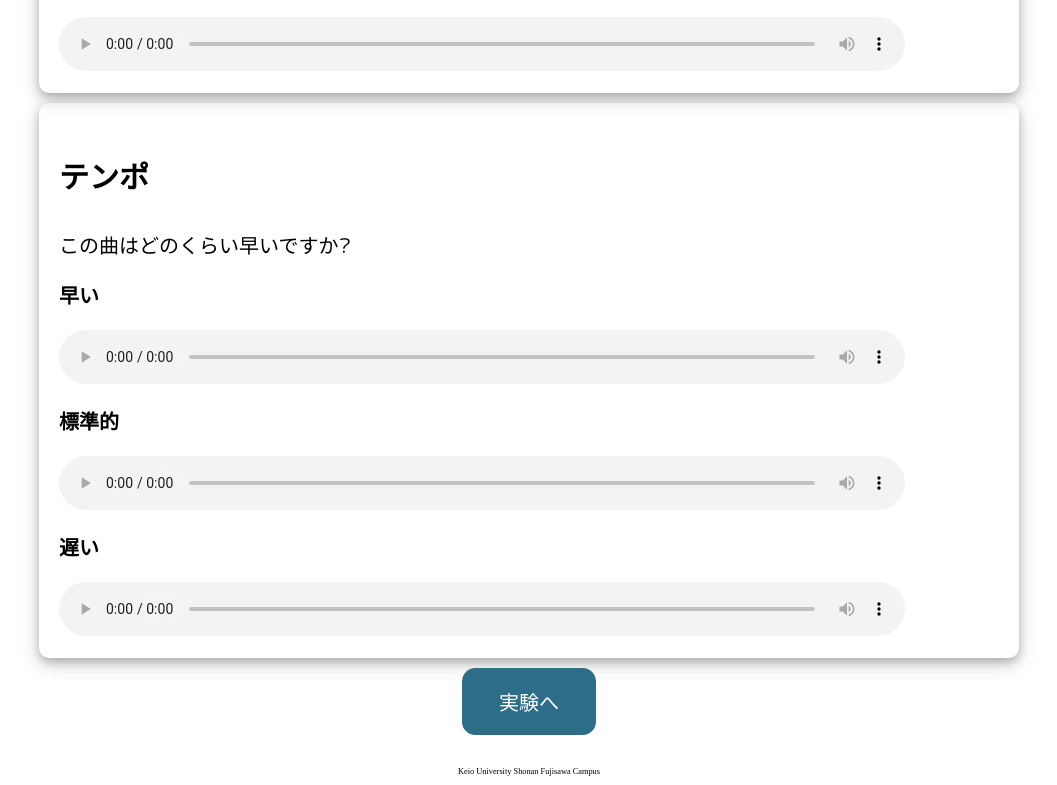
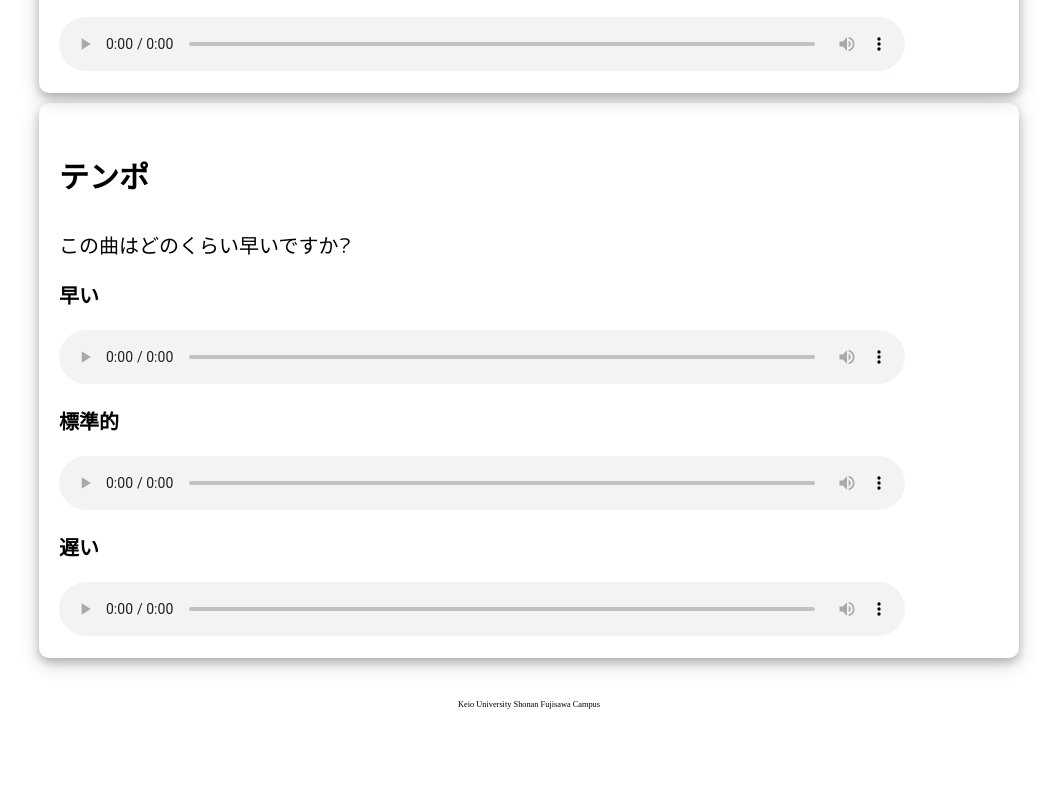
Before and after one commit to hideodaikoku/feat-explanation, a plain HTML site: page index.html in a window 1280 px wide. Shown: the part 4152-4937 px from the top of the page, without its empty margins (111-1168 px from the left). After the commit the page ends 4870 px from the top, so only its background shows below. Drawn offline with Linux system fonts and the light colour scheme.

Commit message:
Remove button

```diff
--- a/index.html
+++ b/index.html
@@ -196,8 +196,6 @@
                     <source src="audio/tempo_slow.wav"/>
                 </audio>
             </div>
-
-            <button value="" onclick='window.location.href="https://music.keio.moe/"'><p class="button">実験へ</p></button>
         </div>
         <footer>
             <small>Keio University Shonan Fujisawa Campus</small>
```
